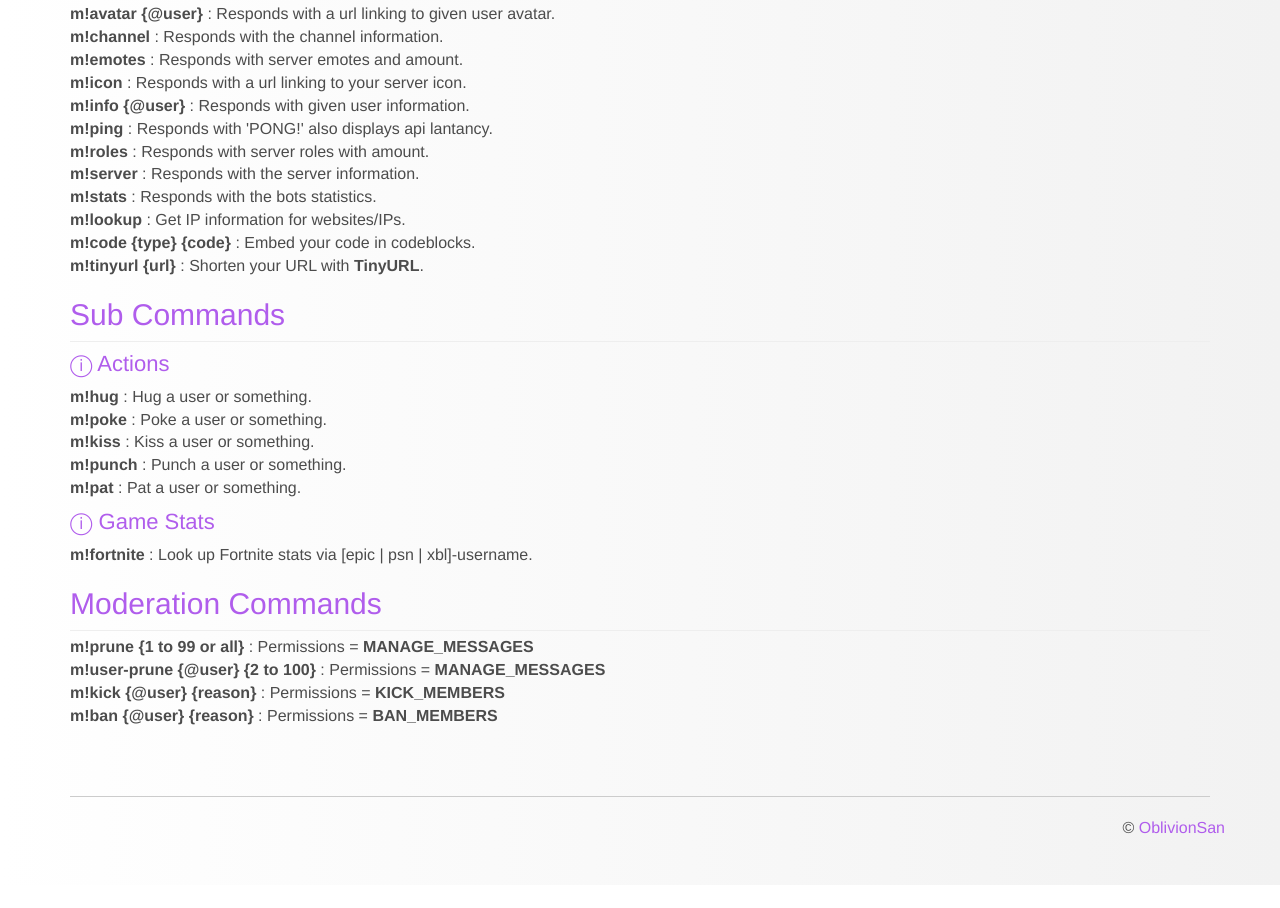
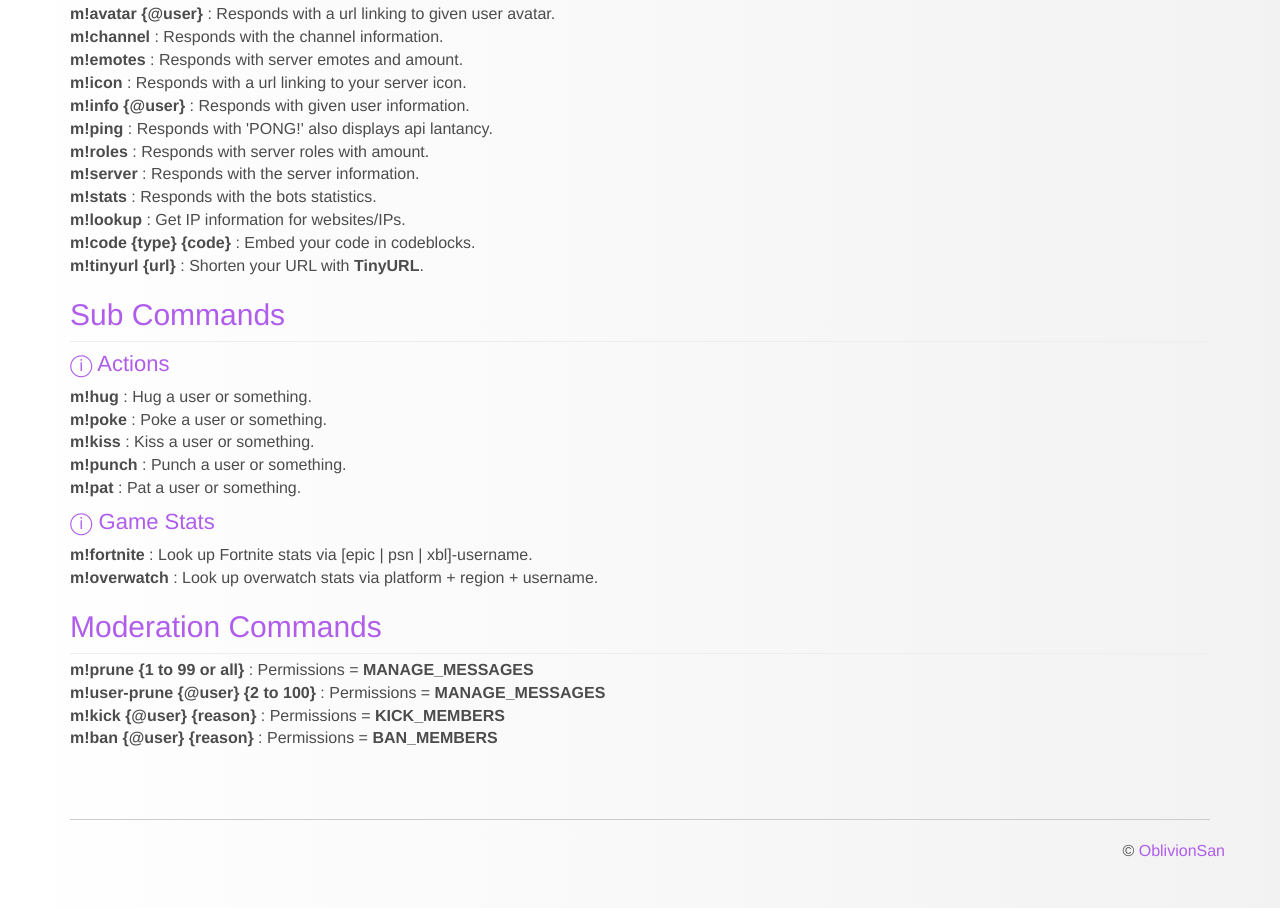
Before and after one commit to MizoreChan/mizorechan.github.io, a plain HTML site: page commands/index.html in a window 1280 px wide. Shown: the part 1200-2108 px from the top of the page. Before the commit the page ends 2085 px from the top, so only its background shows below. Drawn offline with nearby package versions, Linux system fonts and the light colour scheme; a web font is replaced by a local one.

Commit message:
Updated command list. ~ Added Overwatch command to Game Stats.

```diff
--- a/commands/index.html
+++ b/commands/index.html
@@ -229,6 +229,9 @@
             <br/>
             <h4>ⓘ Game Stats</h4>
             <b>m!fortnite</b> : Look up Fortnite stats via [epic | psn | xbl]-username.
+            <br/>
+            <b>m!overwatch</b> : Look up overwatch stats via platform + region + username.
+            <br/>
         <div class="row animated fadeIn">
         <div class="col-sm-12">
         <h2><a name="mod" href="#mod">Moderation Commands</a></h2>
```
